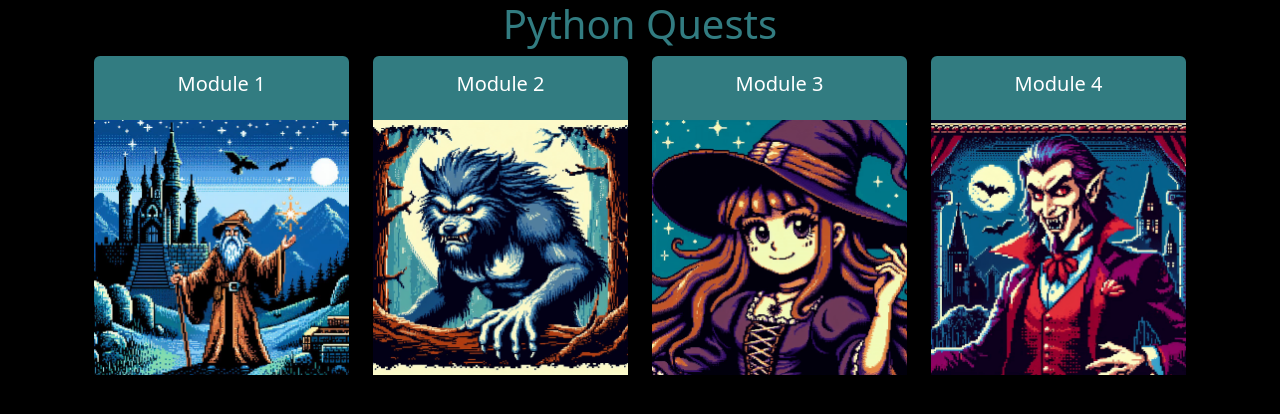
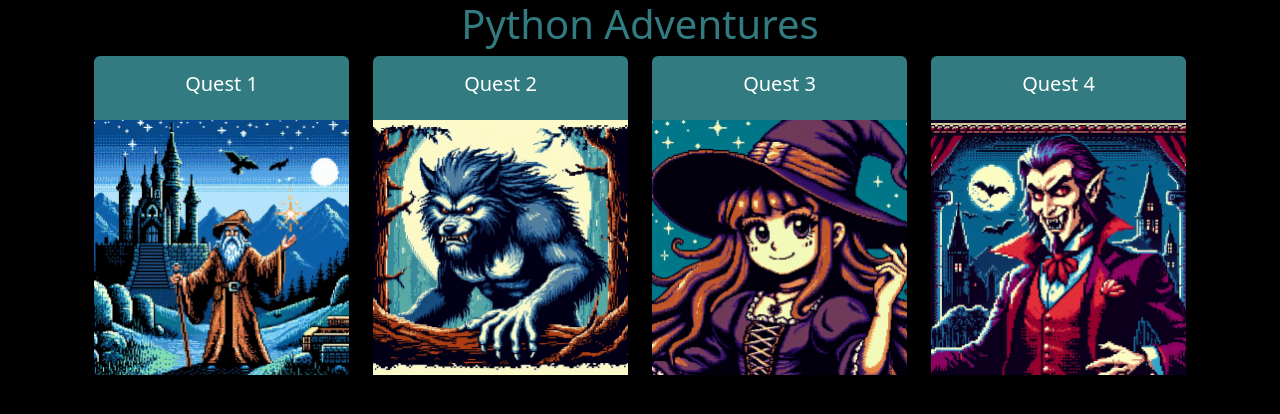
Before and after one commit to huntnel/tech-playground, a React (Create React App) app in the folder frontend/: page /modules in a window 1280 px wide. Shown: the top 414 px of the page. Built offline with nearby package versions, Linux system fonts and the light colour scheme.

Commit message:
renamed journies

```diff
--- a/frontend/src/components/ModuleHome.js
+++ b/frontend/src/components/ModuleHome.js
@@ -5,13 +5,13 @@ function ModuleHome() {
     return (
         <div>
             <Container style={{ height: '100vh', overflow: 'auto', backgroundColor: "#000000" }} fluid>
-                <h1 className='logo-color-dark text-center'>Python Quests</h1>
+                <h1 className='logo-color-dark text-center'>Python Adventures</h1>
 
                 <Container className='d-flex card-module-container'>
                     <Container>
                         <Card border="light" className='module-card border-0'>
                             <Card.Body>
-                                <Card.Title className='text-white card-title text-center'>Module 1</Card.Title>
+                                <Card.Title className='text-white card-title text-center'>Quest 1</Card.Title>
                             </Card.Body>
                             <Card.Img className='card-img' variant="top" src="img/module1/Wizard.jpg" />
                             <div className='card-img-overlay'>
@@ -27,7 +27,7 @@ function ModuleHome() {
                     <Container>
                         <Card border="light" className='module-card border-0'>
                             <Card.Body>
-                                <Card.Title className='text-white card-title text-center'>Module 2</Card.Title>
+                                <Card.Title className='text-white card-title text-center'>Quest 2</Card.Title>
                             </Card.Body>
                             <Card.Img className='card-img' variant="top" src="img/module4/Werewolf.png" />
                             <div className='card-img-overlay'>
@@ -43,7 +43,7 @@ function ModuleHome() {
                     <Container>
                         <Card border="light" className='module-card border-0'>
                             <Card.Body>
-                                <Card.Title className='text-white card-title text-center'>Module 3</Card.Title>
+                                <Card.Title className='text-white card-title text-center'>Quest 3</Card.Title>
                             </Card.Body>
                             <Card.Img className='card-img' variant="top" src="img/module3/Witch.png" />
                             <div className='card-img-overlay'>
@@ -59,7 +59,7 @@ function ModuleHome() {
                     <Container>
                         <Card border="light" className='module-card border-0'>
                             <Card.Body>
-                                <Card.Title className='text-white card-title text-center'>Module 4</Card.Title>
+                                <Card.Title className='text-white card-title text-center'>Quest 4</Card.Title>
                             </Card.Body>
                             <Card.Img className='card-img' variant="top" src="img/module4/Vampire.png" />
                             <div className='card-img-overlay'>
```
